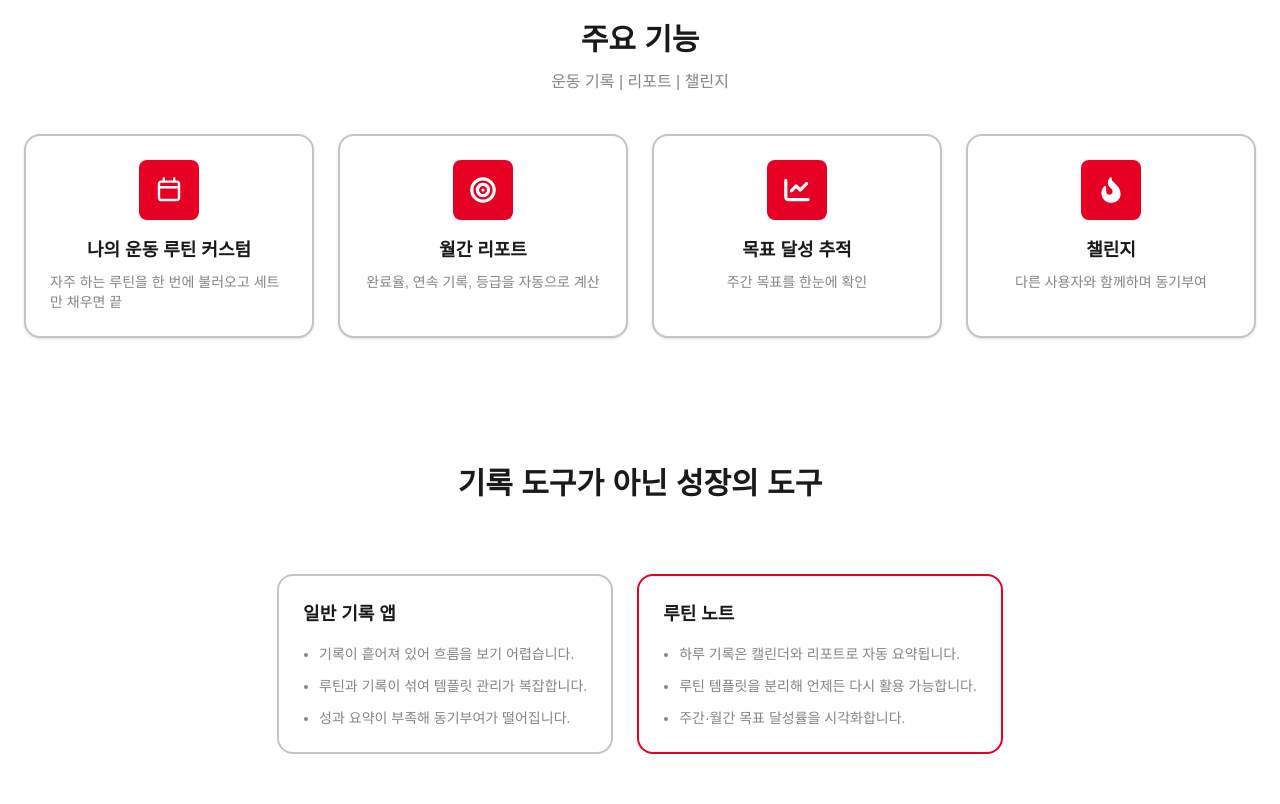
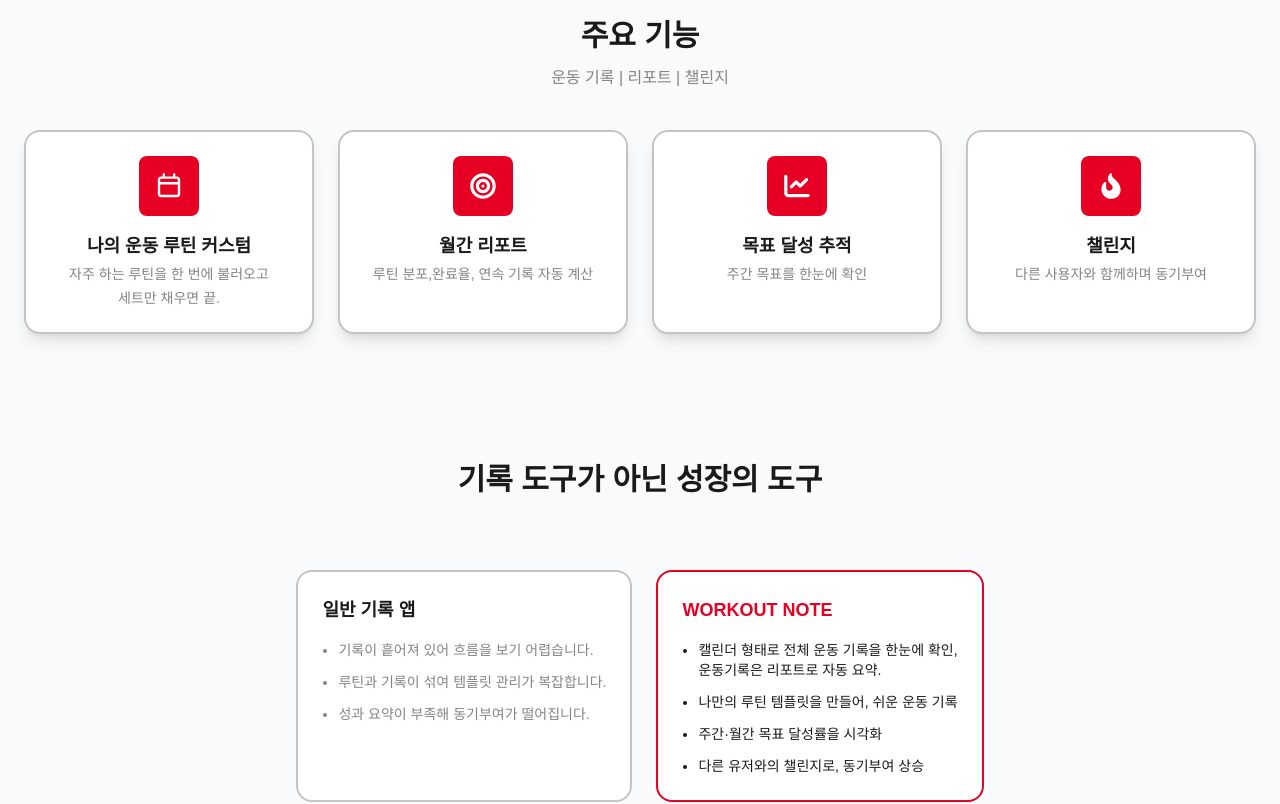
Before and after one commit to grimza99/routine-note, a Next.js app: page / in a window 1280 px wide. Shown: the part 340-1144 px from the top of the page. Built offline with nearby package versions, Linux system fonts and the light colour scheme; no server answers; a web font is replaced by a local one.

Commit message:
refactor: 메인 랜딩페이지 UI 개선

```diff
--- a/src/app/globals.css
+++ b/src/app/globals.css
@@ -3,7 +3,6 @@
 :root {
   --white: #ffffff;
   --black: #000000;
-  --background: #ffffff;
   --surface: #f7f7f7;
   --text-primary: #1a1a1a;
   --text-secondary: #868484;
@@ -20,7 +19,6 @@
 @theme {
   --color-black: var(--black);
   --color-white: var(--white);
-  --color-background: var(--background);
   --color-gray900: var(--gray900);
   --color-surface: var(--surface);
   --color-text-primary: var(--text-primary);
@@ -38,7 +36,7 @@
 }
 
 body {
-  background: var(--background);
+  background: var(--color-gray-50);
   color: var(--text-primary);
   font-family: 'Pretendard', Arial, Helvetica, sans-serif;
 }
--- a/src/app/page.tsx
+++ b/src/app/page.tsx
@@ -1,81 +1,90 @@
 import { Button, PROJECT } from '@/shared';
+import { AnimatedContainer } from '@/shared/ui';
 import { Footer } from '@/widgets';
 import Link from 'next/link';
 
 const FEATURES = [
   {
     title: '나의 운동 루틴 커스텀',
-    description: '자주 하는 루틴을 한 번에 불러오고 세트만 채우면 끝',
+    description: ['자주 하는 루틴을 한 번에 불러오고', ' 세트만 채우면 끝.'],
     iconUrl: '/icons/calendar.white.svg',
   },
   {
     title: '월간 리포트',
-    description: '완료율, 연속 기록, 등급을 자동으로 계산',
+    description: ['루틴 분포,완료율, 연속 기록 자동 계산'],
     iconUrl: '/icons/goal.white.svg',
   },
   {
     title: '목표 달성 추적',
-    description: '주간 목표를 한눈에 확인',
+    description: ['주간 목표를 한눈에 확인'],
     iconUrl: '/icons/graph.white.svg',
   },
   {
     title: '챌린지',
-    description: '다른 사용자와 함께하며 동기부여',
+    description: ['다른 사용자와 함께하며 동기부여'],
     iconUrl: '/icons/flame.white.svg',
   },
 ];
 export default function Home() {
   return (
-    <main className="min-h-screen bg-white">
+    <main className="min-h-screen">
       <section className="px-6 py-15 bg-primary text-white flex flex-col items-center gap-8">
         <h1 className="text-3xl font-bold md:text-5xl flex items-center gap-3">
           <img src="/icons/bolt.white.svg" alt="logo-icon" className="h-10 w-10" />
           {PROJECT.NAME}
         </h1>
-        <p className="text-lg">나의 운동 루틴 기록</p>
+        <p>운동 기록 · 루틴 관리 · 월간 리포트 · 챌린지</p>
         <Link href="/auth">
-          <Button label="운동 시작하기" className="w-fit" variant="secondary" />
+          <Button label="운동 기록하기" className="w-fit" variant="secondary" />
         </Link>
       </section>
-      <section id="features" className="px-6 py-16 flex flex-col items-center gap-10">
+
+      <section id="features" className="px-6 py-10 md:py-16 flex flex-col items-center gap-10">
         <div className="flex flex-col gap-3 items-center">
-          <h2 className="text-3xl font-bold">주요 기능</h2>
-          <p className="text-base text-text-secondary">운동 기록 | 리포트 | 챌린지</p>
+          <h2 className="text-2xl md:text-3xl font-bold">주요 기능</h2>
+          <p className="text-text-secondary">운동 기록 | 리포트 | 챌린지</p>
         </div>
-        <div className="grid gap-6 grid-cols-1 md:grid-cols-2 lg:grid-cols-4">
+        <div className="w-full grid gap-6 grid-cols-1 md:grid-cols-2 lg:grid-cols-4">
           {FEATURES.map((feature) => (
-            <div
+            <AnimatedContainer
               key={feature.title}
-              className="rounded-2xl border-2 bg-white p-6 shadow-sm transition hover:scale-105 border-border flex flex-col items-center"
+              className="rounded-2xl border-2 bg-white p-6 shadow-lg transition hover:scale-105 border-border flex flex-col items-center"
             >
               <div className="mb-4 flex h-15 w-15 items-center justify-center rounded-lg bg-primary">
                 <img src={feature.iconUrl} alt={feature.title} className="h-8 w-8" />
               </div>
               <h3 className="text-lg font-bold">{feature.title}</h3>
-              <p className="mt-2 text-sm text-text-secondary">{feature.description}</p>
-            </div>
+              {feature.description.map((line) => (
+                <p key={line} className="mt-1 text-sm text-text-secondary">
+                  {line}
+                </p>
+              ))}
+            </AnimatedContainer>
           ))}
         </div>
       </section>
-      {/* <section className="px-6 py-16 bg-gray900 grid gap-6 lg:grid-cols-2 text-primary">
-        <div className="flex flex-col justify-center">
+
+      {/* <section className="px-6 py-10 md:py-16 bg-gray900 text-primary">
+        <AnimatedContainer className="flex gap-4 md:gap-10 lg:gap-30 flex-col md:flex-row md:justify-center">
+          <div className="flex flex-col justify-center items-center lg:gap-5">
             <h3 className="text-4xl font-bold">10K+</h3>
-          <span className="text-white">활성 사용자</span>
+            <span className="text-white lg:text-xl">활성 사용자</span>
           </div>
-        <div className="flex flex-col justify-center">
+          <div className="flex flex-col justify-center items-center lg:gap-5">
             <h3 className="text-4xl font-bold">10K+</h3>
-          <span className="text-white">완료된 루틴</span>
+            <span className="text-white lg:text-xl">완료된 루틴</span>
           </div>
-        <div className="flex flex-col justify-center">
+          <div className="flex flex-col justify-center items-center lg:gap-5">
             <h3 className="text-4xl font-bold">95%</h3>
-          <span className="text-white">목표 달성률</span>
+            <span className="text-white lg:text-xl">목표 달성률</span>
           </div>
+        </AnimatedContainer>
       </section> */}
-      <section className="px-6 py-16 flex flex-col items-center gap-10">
+      <section className="px-6 py-10 md:py-16  flex flex-col items-center gap-10">
         <div className="mb-8 flex flex-col gap-2">
-          <h2 className="text-3xl font-bold">기록 도구가 아닌 성장의 도구</h2>
+          <h2 className="text-2xl md:text-3xl font-bold">기록 도구가 아닌 성장의 도구</h2>
         </div>
-        <div className="flex gap-6 flex-col md:flex-row">
+        <AnimatedContainer className="flex gap-6 flex-col md:flex-row">
           <div className="rounded-2xl border-2 bg-white p-6 border-border">
             <h3 className="text-lg font-semibold">일반 기록 앱</h3>
             <ul className="mt-4 space-y-3 text-sm text-text-secondary list-disc pl-4">
@@ -85,14 +94,18 @@ export default function Home() {
             </ul>
           </div>
           <div className="rounded-2xl border-2 bg-white p-6 border-primary">
-            <h3 className="text-lg font-semibold">루틴 노트</h3>
-            <ul className="mt-4 space-y-3 text-sm text-text-secondary list-disc pl-4">
-              <li>하루 기록은 캘린더와 리포트로 자동 요약됩니다.</li>
-              <li>루틴 템플릿을 분리해 언제든 다시 활용 가능합니다.</li>
-              <li>주간·월간 목표 달성률을 시각화합니다.</li>
+            <h3 className="text-lg text-primary font-bold">{PROJECT.NAME}</h3>
+            <ul className="mt-4 space-y-3 text-sm list-disc pl-4">
+              <li>
+                캘린더 형태로 전체 운동 기록을 한눈에 확인,
+                <br /> 운동기록은 리포트로 자동 요약.
+              </li>
+              <li>나만의 루틴 템플릿을 만들어, 쉬운 운동 기록</li>
+              <li>주간·월간 목표 달성률을 시각화</li>
+              <li>다른 유저와의 챌린지로, 동기부여 상승</li>
             </ul>
           </div>
-        </div>
+        </AnimatedContainer>
       </section>
 
       <Footer />
```
Lines whose indentation alone changed are shown as unchanged.
